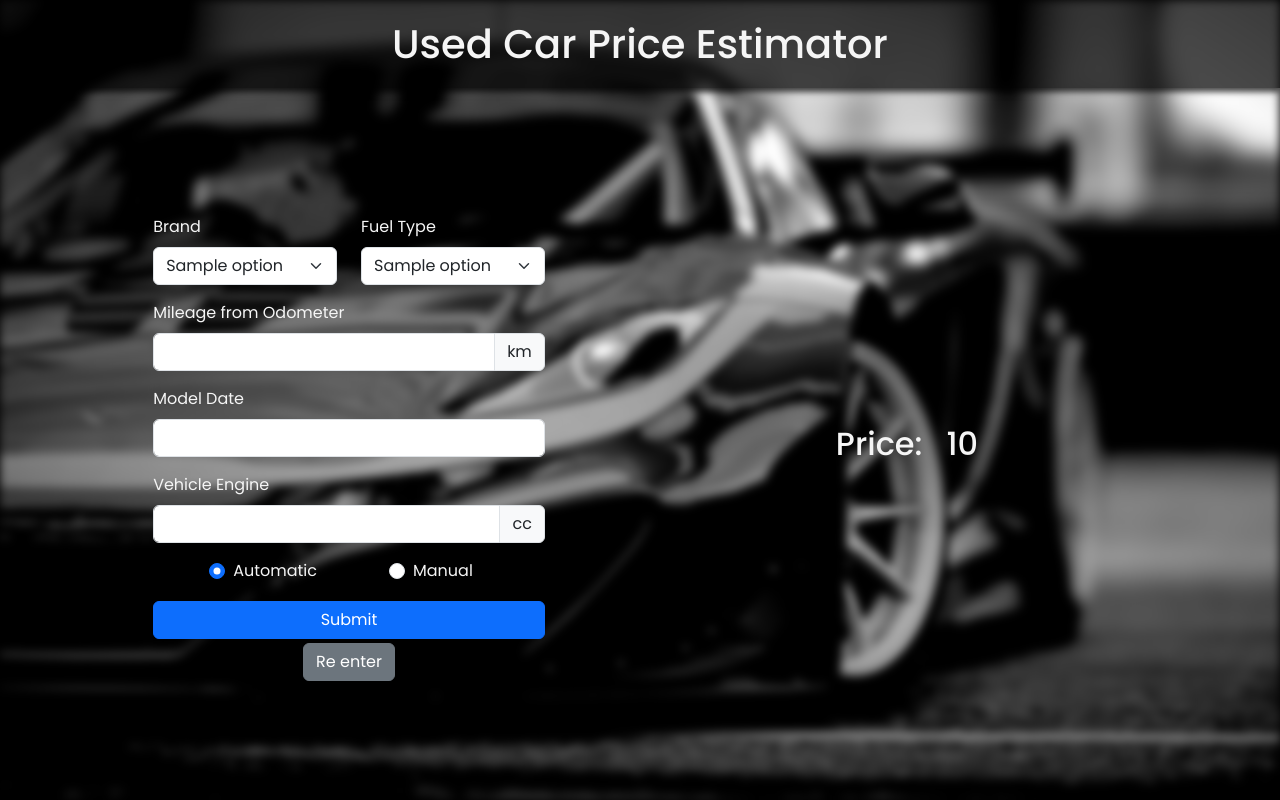
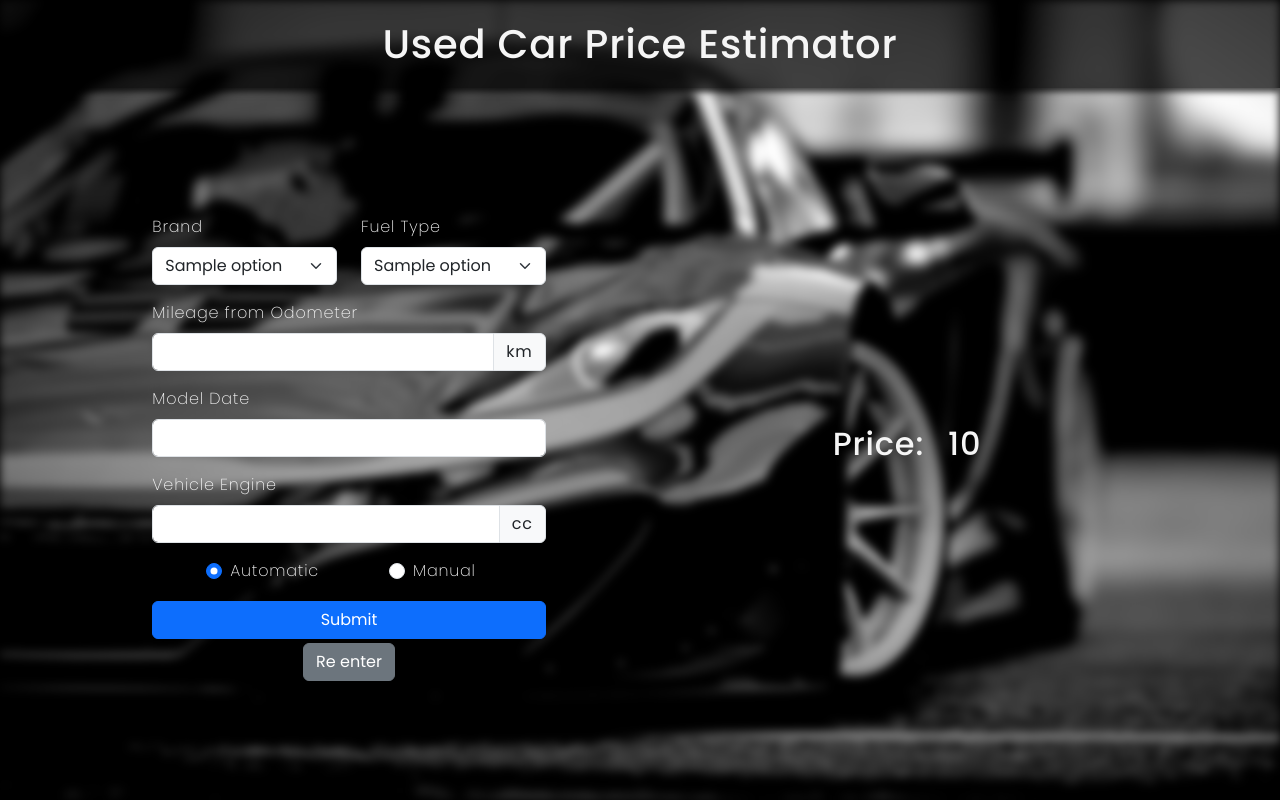
Before and after one commit to usmanazeem00/Used-Car-Price-Predictions, a Django app: template car_price/car/templates/home.html in a window 1280 px wide. Run offline with Django 3.2, Linux system fonts and the light colour scheme; the template is opened without the code that fills it: most values are stand-ins (such as "Sample title", 1, 10 or a date in 2020).

Commit message:
Change font

```diff
--- a/car_price/car/static/home.css
+++ b/car_price/car/static/home.css
@@ -8,6 +8,8 @@ body {
     display: flex;
     height: 100vh;
     flex-direction: column;
+    font-weight: 200 !important;
+    letter-spacing: 0.05rem;
 }
 
 body::before {
--- a/car_price/car/templates/home.html
+++ b/car_price/car/templates/home.html
@@ -5,7 +5,7 @@
 <head>
     <meta charset="UTF-8">
     <meta name="viewport" content="width=device-width, initial-scale=1.0">
-    <title>Your Django App</title>
+    <title>Car Prices</title>
     {% load static %}
     <link rel="stylesheet" href="{% static 'home.css' %}">
     <link rel="preconnect" href="https://fonts.googleapis.com">
```
Also changed, not shown: car_price/car/views.py (line endings or trailing spaces).
